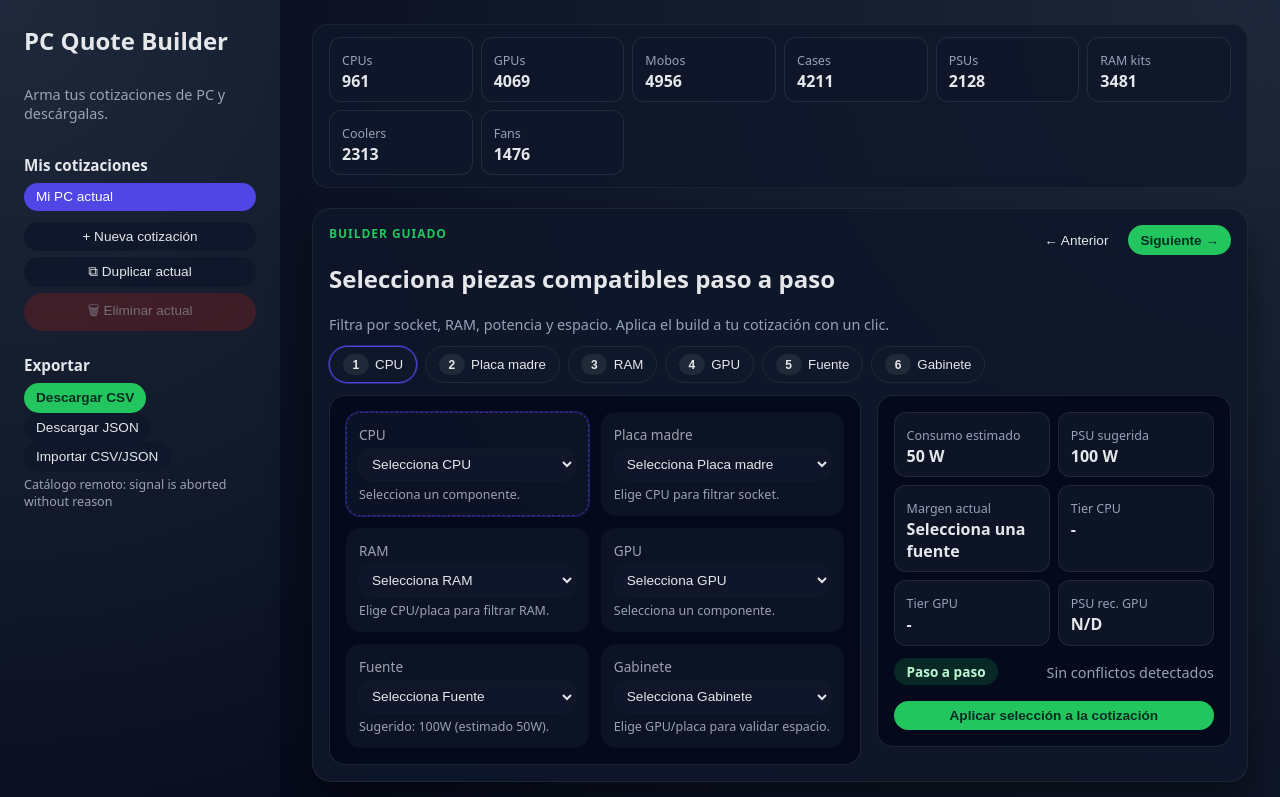
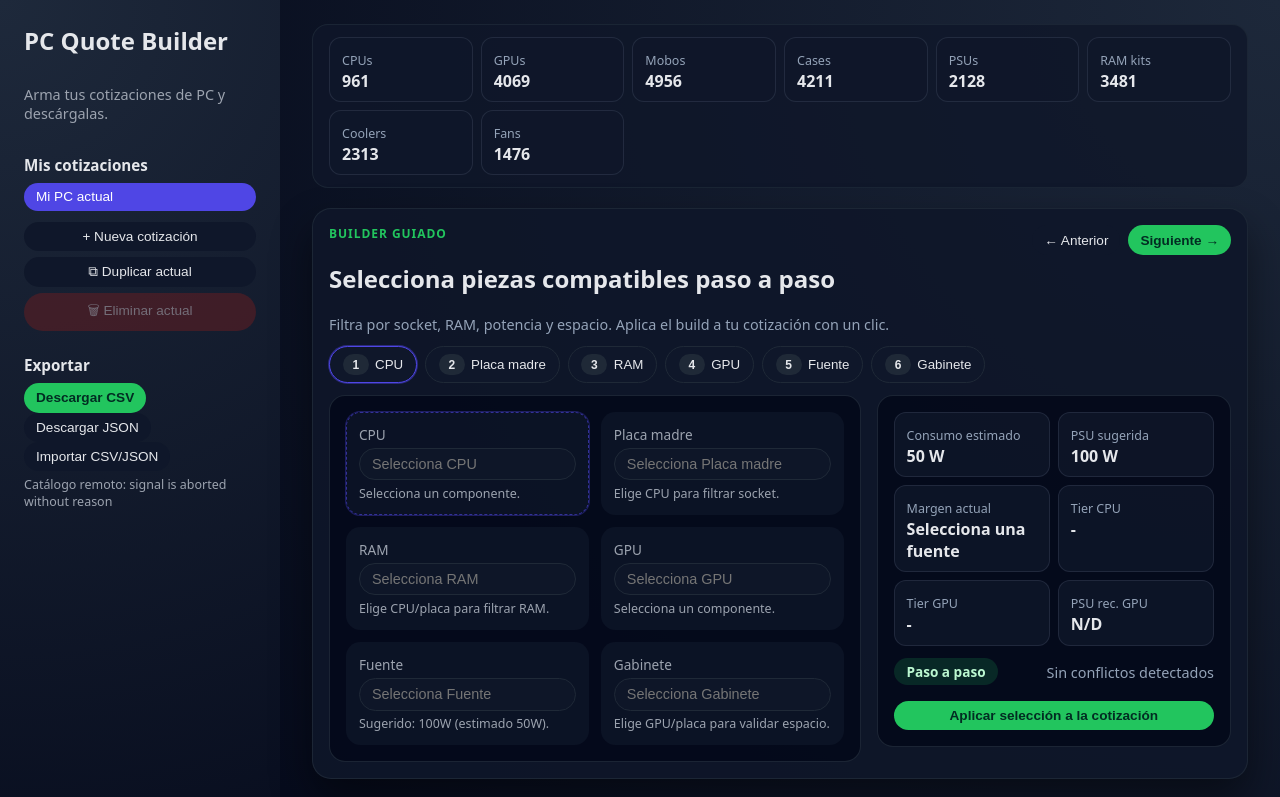
Before and after one commit to cortega26/cotiza-pc, a React (Vite) app in the folder pc-quote-builder/: page / in a window 1280 px wide. Shown: the top 797 px of the page. Built offline with nearby package versions, Linux system fonts and the light colour scheme.

Commit message:
`Updated React version to 19.2.0 and made changes to the code to match the new version.`

```diff
--- a/pc-quote-builder/src/App.jsx
+++ b/pc-quote-builder/src/App.jsx
@@ -1,5 +1,6 @@
 import { useEffect, useMemo, useRef, useState } from "react";
 import localCatalog from "./data/catalog.json";
+import TypeaheadSelect from "./components/TypeaheadSelect";
 
 const STORAGE_KEYS = {
   quotes: "pcqb:quotes:v1",
@@ -958,58 +959,24 @@ function App() {
                     <div key={step.key} className={"builder-choice" + (isActive ? " active" : "")}>
                       <label className="field">
                         <span>{step.label}</span>
-                        <select value={value} onChange={(e) => handleBuilderChange(step.key, e.target.value)}>
-                          <option value="">{`Selecciona ${step.label}`}</option>
-                          {options.map((option) => {
-                            if (step.key === "cpuId") {
-                              return (
-                                <option key={option.id} value={option.id}>
-                                  {option.name} · {option.socket} · {option.tdp}W
-                                </option>
-                              );
-                            }
-                            if (step.key === "moboId") {
-                              return (
-                                <option key={option.id} value={option.id}>
-                                  {option.name} · {option.socket} · {option.formFactor}
-                                </option>
-                              );
-                            }
-                            if (step.key === "ramId") {
-                              return (
-                                <option key={option.id} value={option.id}>
-                                  {option.name}
-                                </option>
-                              );
-                            }
-                            if (step.key === "gpuId") {
-                              return (
-                                <option key={option.id} value={option.id}>
-                                  {option.name} · {option.tdp}W · {option.length}mm
-                                </option>
-                              );
-                            }
-                            if (step.key === "psuId") {
-                              return (
-                                <option key={option.id} value={option.id}>
-                                  {option.name} · {option.wattage}W
-                                </option>
-                              );
-                            }
-                            if (step.key === "caseId") {
-                              return (
-                                <option key={option.id} value={option.id}>
-                                  {option.name} · GPU {option.maxGpuLength}mm
-                                </option>
-                              );
-                            }
-                            return (
-                              <option key={option.id} value={option.id}>
-                                {option.name}
-                              </option>
-                            );
-                          })}
-                        </select>
+                        <TypeaheadSelect
+                          options={options}
+                          value={value}
+                          onChange={(id) => handleBuilderChange(step.key, id)}
+                          placeholder={`Selecciona ${step.label}`}
+                          getOptionLabel={(opt) => opt.name}
+                          renderOption={(opt) => {
+                            if (step.key === "cpuId") return `${opt.name} · ${opt.socket || "?"} · ${opt.tdp || "?"}W`;
+                            if (step.key === "moboId")
+                              return `${opt.name} · ${opt.socket || "?"} · ${opt.formFactor || "-"}`;
+                            if (step.key === "ramId") return `${opt.name}${opt.speed ? ` · ${opt.speed} MT/s` : ""}`;
+                            if (step.key === "gpuId")
+                              return `${opt.name} · ${opt.tdp || "?"}W · ${opt.length || "-"}mm`;
+                            if (step.key === "psuId") return `${opt.name} · ${opt.wattage || "?"}W`;
+                            if (step.key === "caseId") return `${opt.name} · GPU ${opt.maxGpuLength || "-"}mm`;
+                            return opt.name;
+                          }}
+                        />
                       </label>
                       <p className="field-hint">{hint}</p>
                     </div>
--- /dev/null
+++ b/pc-quote-builder/src/components/TypeaheadSelect.jsx
@@ -0,0 +1,78 @@
+import { useEffect, useMemo, useRef, useState } from "react";
+
+const defaultGetOptionLabel = (opt) => opt?.name || "";
+
+function TypeaheadSelect({
+  options = [],
+  value,
+  onChange,
+  placeholder = "",
+  getOptionLabel = defaultGetOptionLabel,
+  renderOption,
+  maxItems = 15,
+}) {
+  const [query, setQuery] = useState("");
+  const [open, setOpen] = useState(false);
+  const containerRef = useRef(null);
+
+  useEffect(() => {
+    const selected = options.find((o) => o.id === value);
+    if (selected) {
+      setQuery(getOptionLabel(selected));
+    } else {
+      setQuery("");
+    }
+  }, [value, options, getOptionLabel]);
+
+  const filtered = useMemo(() => {
+    const q = query.trim().toLowerCase();
+    if (!q) return options.slice(0, maxItems);
+    return options
+      .filter((opt) => getOptionLabel(opt).toLowerCase().includes(q))
+      .slice(0, maxItems);
+  }, [options, query, maxItems, getOptionLabel]);
+
+  useEffect(() => {
+    const handleClickOutside = (e) => {
+      if (containerRef.current && !containerRef.current.contains(e.target)) {
+        setOpen(false);
+      }
+    };
+    document.addEventListener("mousedown", handleClickOutside);
+    return () => document.removeEventListener("mousedown", handleClickOutside);
+  }, []);
+
+  const handleSelect = (opt) => {
+    onChange(opt.id);
+    setQuery(getOptionLabel(opt));
+    setOpen(false);
+  };
+
+  return (
+    <div className="typeahead" ref={containerRef}>
+      <input
+        className="typeahead-input"
+        type="text"
+        value={query}
+        placeholder={placeholder}
+        onFocus={() => setOpen(true)}
+        onChange={(e) => {
+          setQuery(e.target.value);
+          setOpen(true);
+          if (!e.target.value) onChange("");
+        }}
+      />
+      {open && filtered.length > 0 && (
+        <ul className="typeahead-list">
+          {filtered.map((opt) => (
+            <li key={opt.id} className="typeahead-item" onMouseDown={(e) => e.preventDefault()} onClick={() => handleSelect(opt)}>
+              {renderOption ? renderOption(opt) : getOptionLabel(opt)}
+            </li>
+          ))}
+        </ul>
+      )}
+    </div>
+  );
+}
+
+export default TypeaheadSelect;
--- a/pc-quote-builder/src/index.css
+++ b/pc-quote-builder/src/index.css
@@ -457,6 +457,54 @@ body {
   box-shadow: 0 0 0 1px rgba(79, 70, 229, 0.4);
 }
 
+.typeahead {
+  position: relative;
+}
+
+.typeahead-input {
+  width: 100%;
+  border-radius: 0.7rem;
+  border: 1px solid #111827;
+  padding: 0.45rem 0.5rem;
+  background: rgba(15, 23, 42, 0.95);
+  color: #e5e7eb;
+  font-size: 0.85rem;
+}
+
+.typeahead-input:focus {
+  outline: none;
+  border-color: #4f46e5;
+  box-shadow: 0 0 0 1px rgba(79, 70, 229, 0.4);
+}
+
+.typeahead-list {
+  position: absolute;
+  top: 100%;
+  left: 0;
+  right: 0;
+  background: #0b1020;
+  border: 1px solid #1f2937;
+  border-radius: 0.7rem;
+  margin-top: 4px;
+  max-height: 220px;
+  overflow-y: auto;
+  z-index: 10;
+  box-shadow: 0 10px 25px rgba(0, 0, 0, 0.35);
+  list-style: none;
+  padding: 4px;
+}
+
+.typeahead-item {
+  padding: 0.45rem 0.5rem;
+  border-radius: 0.5rem;
+  cursor: pointer;
+  font-size: 0.85rem;
+}
+
+.typeahead-item:hover {
+  background: rgba(79, 70, 229, 0.25);
+}
+
 .field-hint {
   margin: 0.3rem 0 0;
   font-size: 0.78rem;
```
Also changed, not shown: 5 other files (tests, documents, lock files or other folders).
